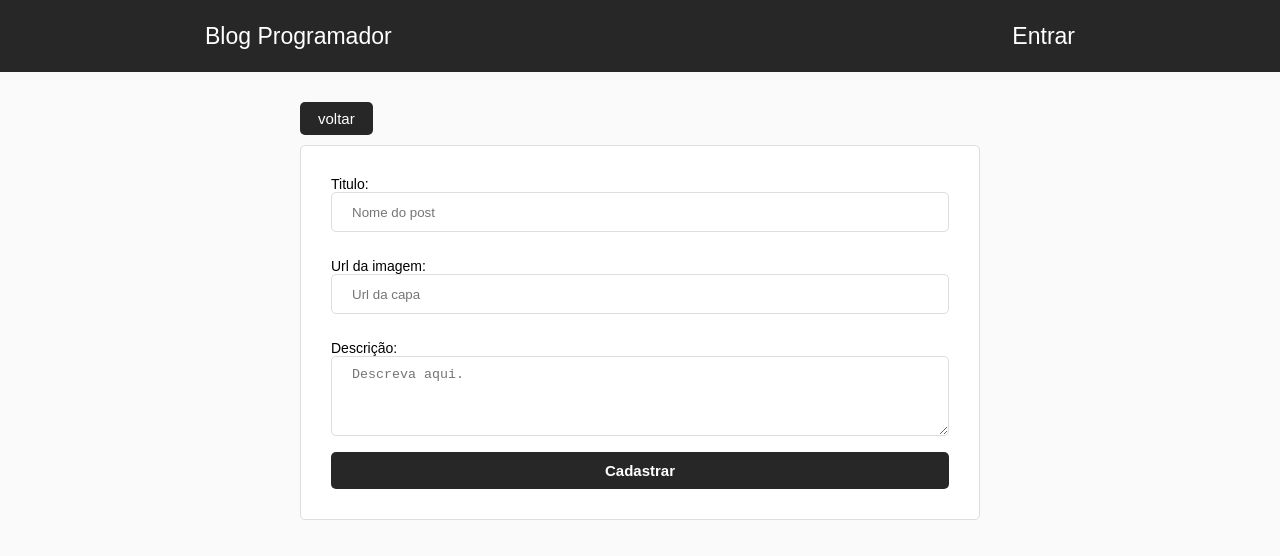
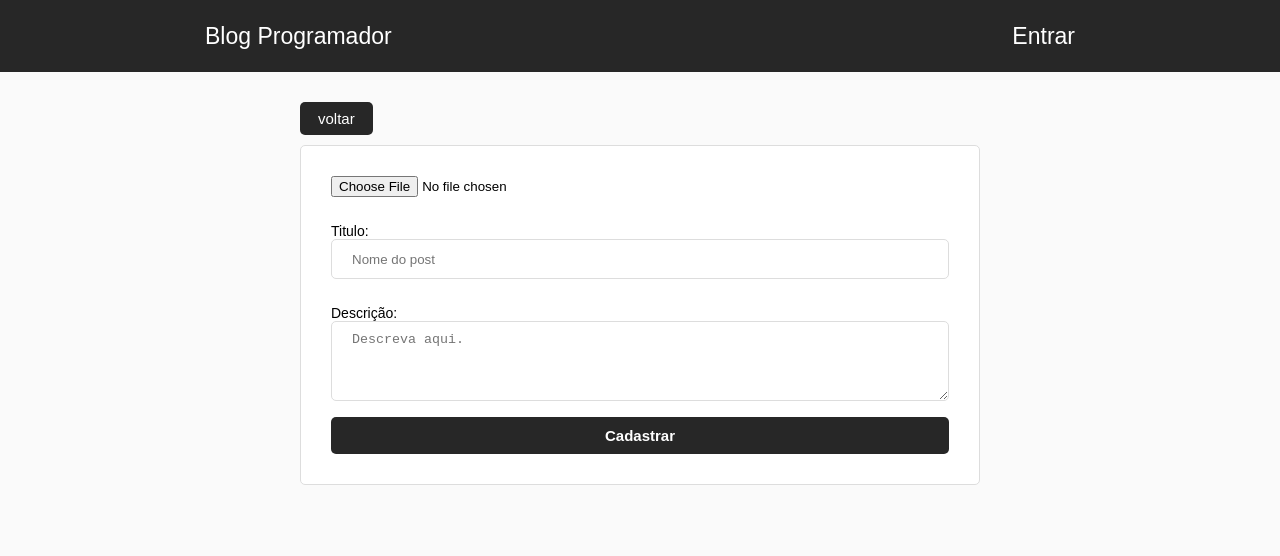
Before and after one commit to joaopedro7423/BlogReact, a React (Create React App) app in the folder blog/: page /dashboard/new in a window 1280 px wide. Shown: the top 556 px of the page. Built offline with nearby package versions, Linux system fonts and the light colour scheme; no server answers; sample sign-in values are in the browser's storage; the HTML template or start-up script is replaced by a standard one.

Commit message:
Upload de Imagens Pt1

```diff
--- a/blog/src/components/New/index.js
+++ b/blog/src/components/New/index.js
@@ -9,12 +9,15 @@ class New extends Component {
     super(props);
     this.state = {
       titulo: "",
-      imagem: "",
+      imagem: null,
+      url: "",
       descricao: "",
       alert: "",
     };
 
     this.cadastrar = this.cadastrar.bind(this);
+    this.handleFile = this.handleFile.bind(this);
+    this.handleUpload = this.handleUpload.bind(this);
   }
   componentDidMount() {
     if (!firebase.getCurrent()) {
@@ -47,6 +50,44 @@ class New extends Component {
     }
   };
 
+  handleFile = async (e) => {
+    if (e.target.files[0]) {
+      const image = e.target.files[0];
+
+      if (image.type === "image/png" || image.type === "image/jpeg") {
+        await this.setState({ imagem: image });
+        this.handleUpload();
+      } else {
+        alert("Envie uma imagem PNG ou JPG");
+        this.setState({ imagem: null });
+        return null;
+      }
+    }
+  };
+
+  handleUpload = async () => {
+    const {imagem} = this.state;
+    const currentUid = firebase.getCurrentUid();
+
+
+    const uploadTaks = firebase.storage
+    .ref(`imagens/${currentUid}/${imagem.name}`)
+    .put(imagem);
+
+    // await uploadTaks.on('state_changed',
+    // (snapshot)=>{
+    //   //progress
+    // },
+    // (error)=>{
+    //   //Erro
+    //   console.log('Error imagem '+ error);
+    // },
+    // ()=>{
+    //   //Sucesso
+    // }
+    // )
+  };
+
   render() {
     return (
       <div>
@@ -54,7 +95,8 @@ class New extends Component {
           <Link to="/dashboard">voltar</Link>
         </header>
         <form onSubmit={this.cadastrar} id="new-post">
-          <span>{ this.state.alert }</span>
+          <span>{this.state.alert}</span>
+          <input type="file" onChange={this.handleFile} /> <br />
           <label>Titulo:</label>
           <input
             type="text"
@@ -62,15 +104,6 @@ class New extends Component {
             value={this.state.titulo}
             autoFocus
             onChange={(e) => this.setState({ titulo: e.target.value })}
-          />{" "}
-          <br />
-          <label>Url da imagem:</label>
-          <input
-            type="text"
-            placeholder="Url da capa"
-            value={this.state.imagem}
-            autoFocus
-            onChange={(e) => this.setState({ imagem: e.target.value })}
           />{" "}
           <br />
           <label>Descrição:</label>
--- a/blog/src/firebase.js
+++ b/blog/src/firebase.js
@@ -1,6 +1,7 @@
 import app from "firebase/app";
 import "firebase/database";
 import "firebase/auth";
+import "firebase/storage";
 
 let firebaseConfig = {
   apiKey: "AIzaSyCnlm6P_rwCDl_HHEHn7Q4b1mtEQ8FHPsA",
@@ -18,6 +19,8 @@ class Firebase {
     //  app.analytics();
 
     this.app = app.database();
+
+    this.storage = app.storage();
   }
 
   login(email, password) {
@@ -48,6 +51,10 @@ class Firebase {
     return app.auth().currentUser && app.auth().currentUser.email;
   }
 
+  getCurrentUid(){
+    return app.auth().currentUser && app.auth().currentUser.uid
+  }
+
   async getUserName(callback){
     if(!app.auth().currentUser){
       return null;
```
Also changed, not shown: 1 other file (tests, documents, lock files or other folders).
